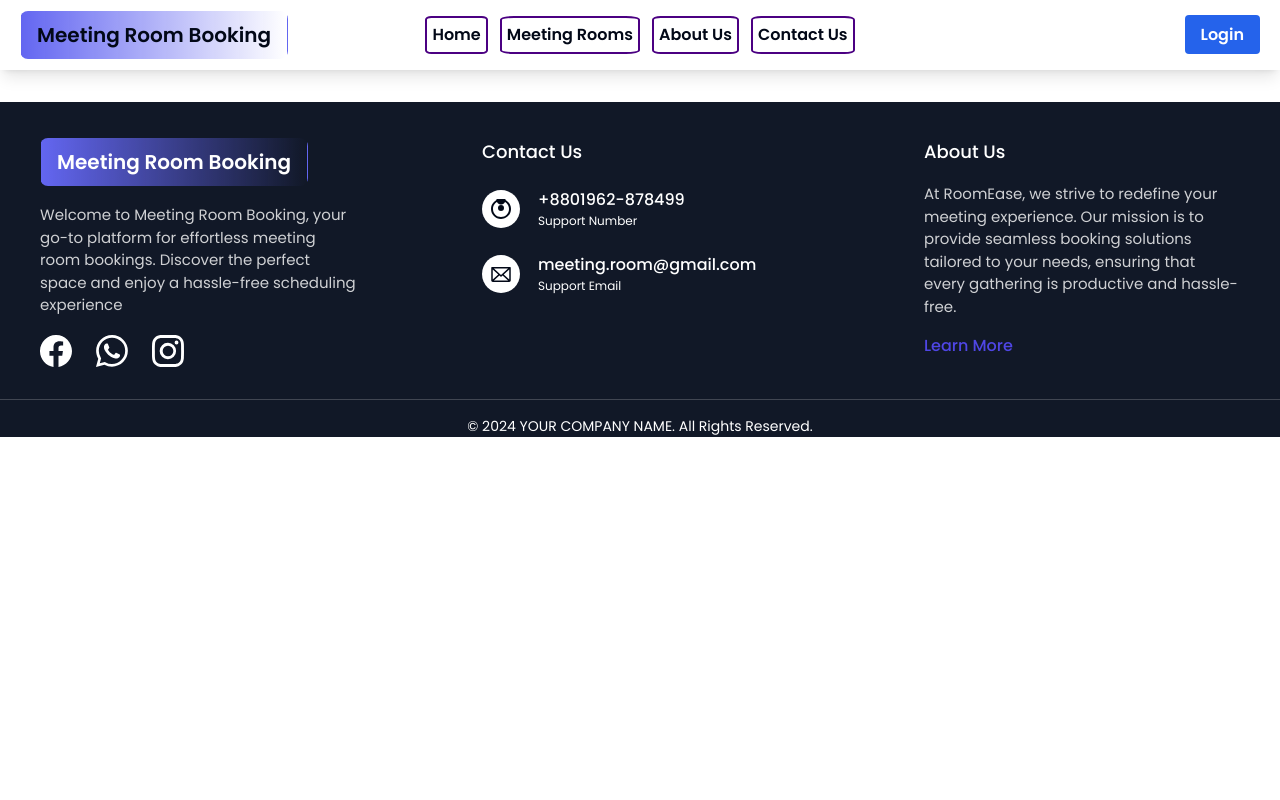
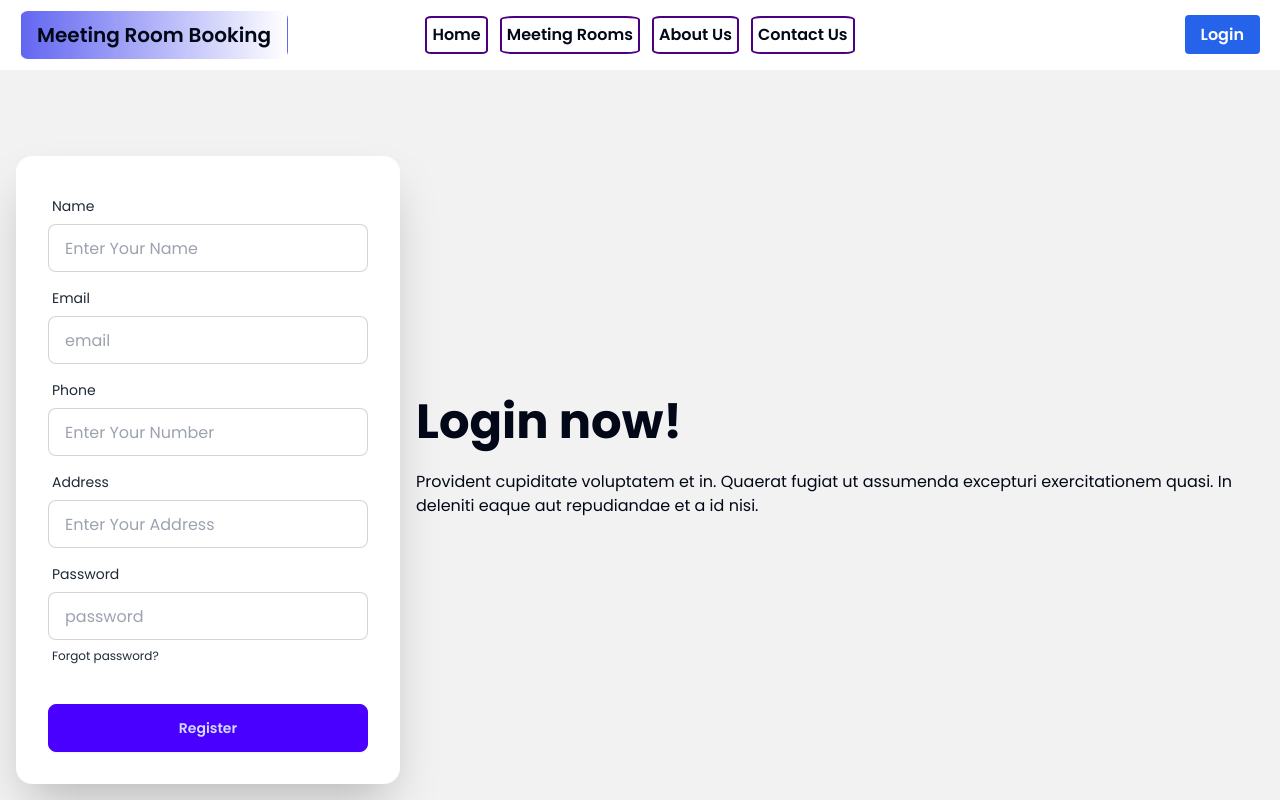
Before and after one commit to Sumon-DevCoder/meeting-room-booking-client, a React (Vite) app: page /register in a window 1280 px wide. Shown: the top 800 px of the page. Built offline with nearby package versions, Linux system fonts and the light colour scheme.

Commit message:
implement registration functionalities

```diff
--- a/package.json
+++ b/package.json
@@ -22,6 +22,7 @@
     "lucide-react": "^0.453.0",
     "react": "^18.3.1",
     "react-dom": "^18.3.1",
+    "react-hook-form": "^7.53.1",
     "react-icons": "^5.3.0",
     "react-multi-carousel": "^2.8.5",
     "react-redux": "^9.1.2",
--- a/src/pages/Home/FeaturedRoom/FeaturedRooms.tsx
+++ b/src/pages/Home/FeaturedRoom/FeaturedRooms.tsx
@@ -1,5 +1,5 @@
 import RoomCard from "@/components/RoomCard/RoomCard";
-import { useGetRoomsQuery } from "@/redux/api/baseApi";
+import { useGetRoomsQuery } from "@/redux/features/room/roomApi";
 import { TRoom } from "@/types/room.types";
 
 const FeaturedRooms = () => {
--- a/src/pages/Register/Register.tsx
+++ b/src/pages/Register/Register.tsx
@@ -1,5 +1,129 @@
+/* eslint-disable @typescript-eslint/no-explicit-any */
+/* eslint-disable @typescript-eslint/no-unused-vars */
+import { authApi } from "@/redux/features/auth/authApi";
+import { useNavigate } from "react-router-dom";
+import { toast } from "sonner";
+import { useForm } from "react-hook-form";
+
 const Register = () => {
-  return <div></div>;
+  const navigate = useNavigate();
+  const [signup] = authApi.useSignupMutation();
+  const { register, handleSubmit } = useForm();
+
+  const onSubmit = async (data: Record<string, any>) => {
+    const toastId = toast.loading("logging in");
+    try {
+      const userInfo = {
+        name: data.name,
+        email: data.email,
+        password: data.password,
+        phone: data.phone,
+        role: "user",
+        address: data.address,
+      };
+
+      await signup(userInfo);
+
+      toast.success("Registration Successfully", {
+        id: toastId,
+        duration: 2000,
+      });
+
+      navigate(`/login`);
+    } catch (err) {
+      toast.error("something went wrong", { id: toastId, duration: 2000 });
+      console.log(err);
+    }
+  };
+
+  return (
+    <div>
+      <div className="hero bg-base-200 min-h-screen">
+        <div className="hero-content flex-col lg:flex-row-reverse">
+          <div className="text-center lg:text-left">
+            <h1 className="text-5xl font-bold">Login now!</h1>
+            <p className="py-6">
+              Provident cupiditate voluptatem et in. Quaerat fugiat ut assumenda
+              excepturi exercitationem quasi. In deleniti eaque aut repudiandae
+              et a id nisi.
+            </p>
+          </div>
+          <div className="card bg-base-100 w-full max-w-sm shrink-0 shadow-2xl">
+            <form onSubmit={handleSubmit(onSubmit)} className="card-body">
+              <div className="form-control">
+                <label className="label">
+                  <span className="label-text">Name</span>
+                </label>
+                <input
+                  type="text"
+                  placeholder="Enter Your Name"
+                  className="input input-bordered"
+                  {...register("name")}
+                  required
+                />
+              </div>
+              <div className="form-control">
+                <label className="label">
+                  <span className="label-text">Email</span>
+                </label>
+                <input
+                  type="email"
+                  placeholder="email"
+                  className="input input-bordered"
+                  {...register("email")}
+                  required
+                />
+              </div>
+              <div className="form-control">
+                <label className="label">
+                  <span className="label-text">Phone</span>
+                </label>
+                <input
+                  type="number"
+                  placeholder="Enter Your Number"
+                  className="input input-bordered"
+                  {...register("phone")}
+                  required
+                />
+              </div>
+              <div className="form-control">
+                <label className="label">
+                  <span className="label-text">Address</span>
+                </label>
+                <input
+                  type="text"
+                  placeholder="Enter Your Address"
+                  className="input input-bordered"
+                  {...register("address")}
+                  required
+                />
+              </div>
+              <div className="form-control">
+                <label className="label">
+                  <span className="label-text">Password</span>
+                </label>
+                <input
+                  type="password"
+                  placeholder="password"
+                  className="input input-bordered"
+                  {...register("password")}
+                  required
+                />
+                <label className="label">
+                  <a href="#" className="label-text-alt link link-hover">
+                    Forgot password?
+                  </a>
+                </label>
+              </div>
+              <div className="form-control mt-6">
+                <button className="btn btn-primary">Register</button>
+              </div>
+            </form>
+          </div>
+        </div>
+      </div>
+    </div>
+  );
 };
 
 export default Register;
--- a/src/redux/api/baseApi.ts
+++ b/src/redux/api/baseApi.ts
@@ -4,14 +4,5 @@ import { createApi, fetchBaseQuery } from "@reduxjs/toolkit/query/react";
 export const baseApi = createApi({
   reducerPath: "baseApi",
   baseQuery: fetchBaseQuery({ baseUrl: "http://localhost:5001/api" }),
-  endpoints: (builder) => ({
-    getRooms: builder.query({
-      query: () => ({
-        method: "GET",
-        url: "/rooms",
-      }),
-    }),
-  }),
+  endpoints: () => ({}),
 });
-
-export const { useGetRoomsQuery } = baseApi;
--- a/src/redux/features/auth/authApi.ts
+++ b/src/redux/features/auth/authApi.ts
@@ -0,0 +1,24 @@
+import { baseApi } from "../../api/baseApi";
+
+export const authApi = baseApi.injectEndpoints({
+  endpoints: (builder) => ({
+    login: builder.mutation({
+      query: (userInfo) => ({
+        url: "auth/login",
+        method: "POST",
+        body: userInfo,
+      }),
+    }),
+    signup: builder.mutation({
+      query: (userData) => {
+        console.log("auth hii", userData);
+
+        return {
+          url: "/auth/signup",
+          method: "POST",
+          body: userData,
+        };
+      },
+    }),
+  }),
+});
--- /dev/null
+++ b/src/redux/features/room/roomApi.ts
@@ -0,0 +1,14 @@
+import { baseApi } from "../../api/baseApi";
+
+export const roomApi = baseApi.injectEndpoints({
+  endpoints: (builder) => ({
+    getRooms: builder.query({
+      query: () => ({
+        method: "GET",
+        url: "/rooms",
+      }),
+    }),
+  }),
+});
+
+export const { useGetRoomsQuery } = roomApi;
```
Also changed, not shown: 1 other file (tests, documents, lock files or other folders).
